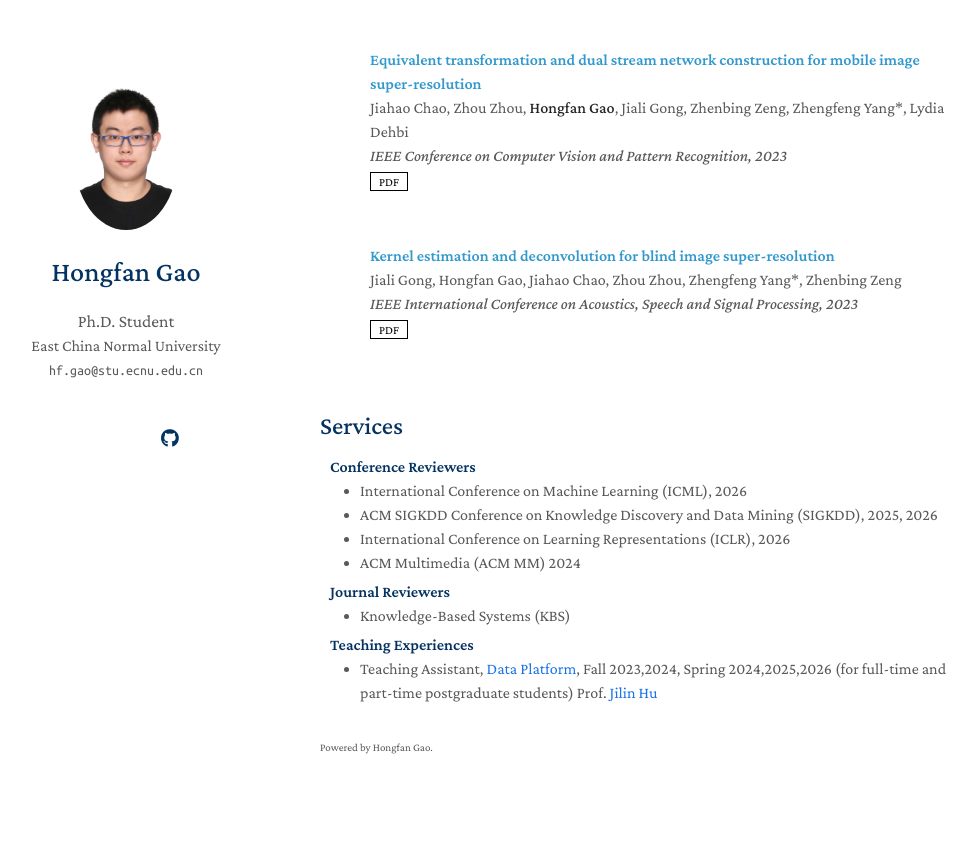
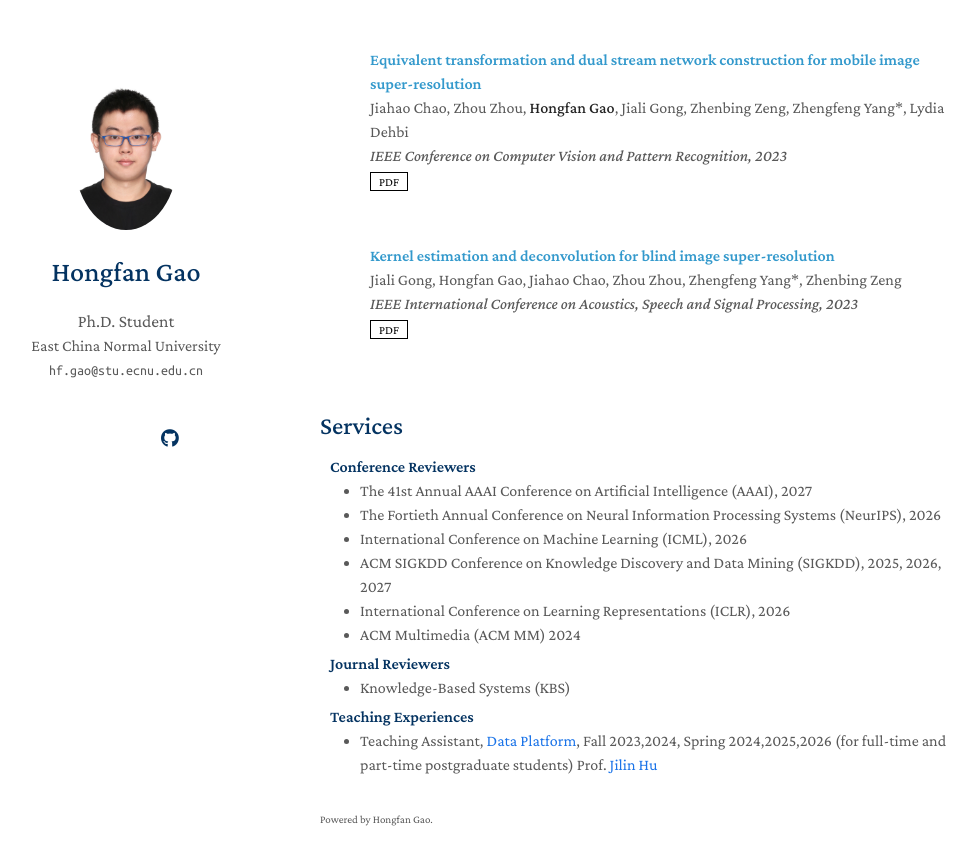
Before and after one commit to hongfangao/hongfangao.github.io, a Jekyll site: the page built from index.md, in a window 1280 px wide and 900 px high, scrolled down 2181 px. Shown: the top 865 px of the window, without its empty margins (150-1126 px from the left). Built offline with Jekyll 4.4.1, drawn with Linux system fonts in a browser that asks for light colours; a style sheet for code colours, icons or effects is not loaded; our own code applies the rules of GitHub Pages for plain Markdown files; before the commit the page ends 3009 px from its top, so only the background shows below that.

Commit message:
add services

```diff
--- a/_includes/services.md
+++ b/_includes/services.md
@@ -3,8 +3,10 @@
 <h4 style="margin:0 10px 0;">Conference Reviewers</h4>
 
 <ul style="margin:0 0 5px;">
+  <li><a href="https://aaai.org/conference/aaai/aaai-27/"><autocolor>The 41st Annual AAAI Conference on Artificial Intelligence (AAAI), 2027</autocolor></a></li>
+  <li><a href="https://neurips.cc/Conferences/2026"><autocolor>The Fortieth Annual Conference on Neural Information Processing Systems (NeurIPS), 2026</autocolor></a></li>
   <li><a href="https://icml.cc/"><autocolor>International Conference on Machine Learning (ICML), 2026</autocolor></a></li>
-  <li><a href="https://kdd.org/"><autocolor>ACM SIGKDD Conference on Knowledge Discovery and Data Mining (SIGKDD), 2025, 2026</autocolor></a></li>
+  <li><a href="https://kdd.org/"><autocolor>ACM SIGKDD Conference on Knowledge Discovery and Data Mining (SIGKDD), 2025, 2026, 2027</autocolor></a></li>
   <li><a href="https://iclr.cc/"><autocolor>International Conference on Learning Representations (ICLR), 2026</autocolor></a></li>
   <li><a href="https://2024.acmmm.org/"><autocolor>ACM Multimedia (ACM MM) 2024</autocolor></a></li>
 </ul>
```
